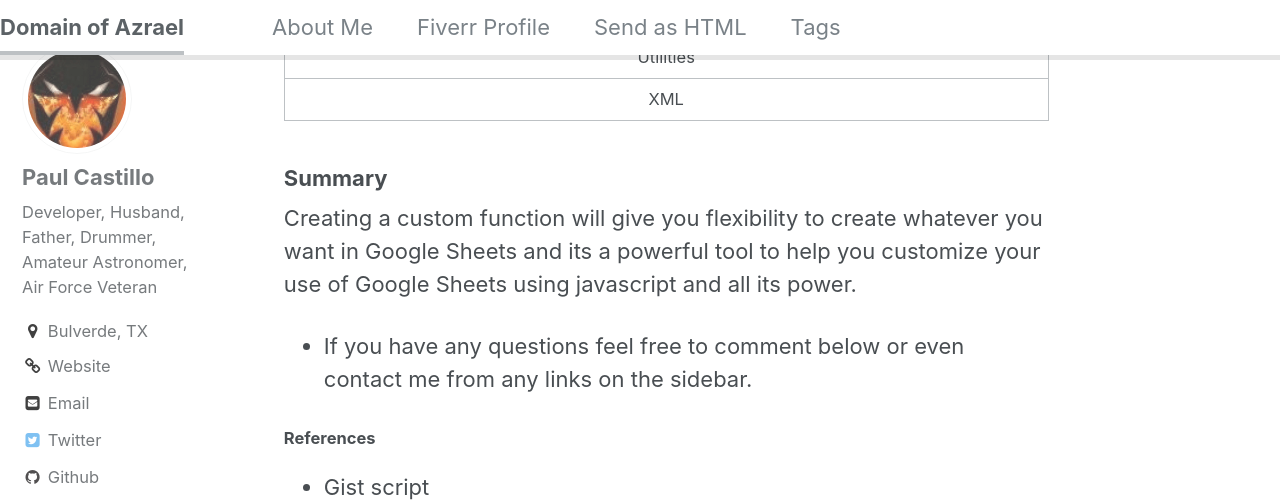
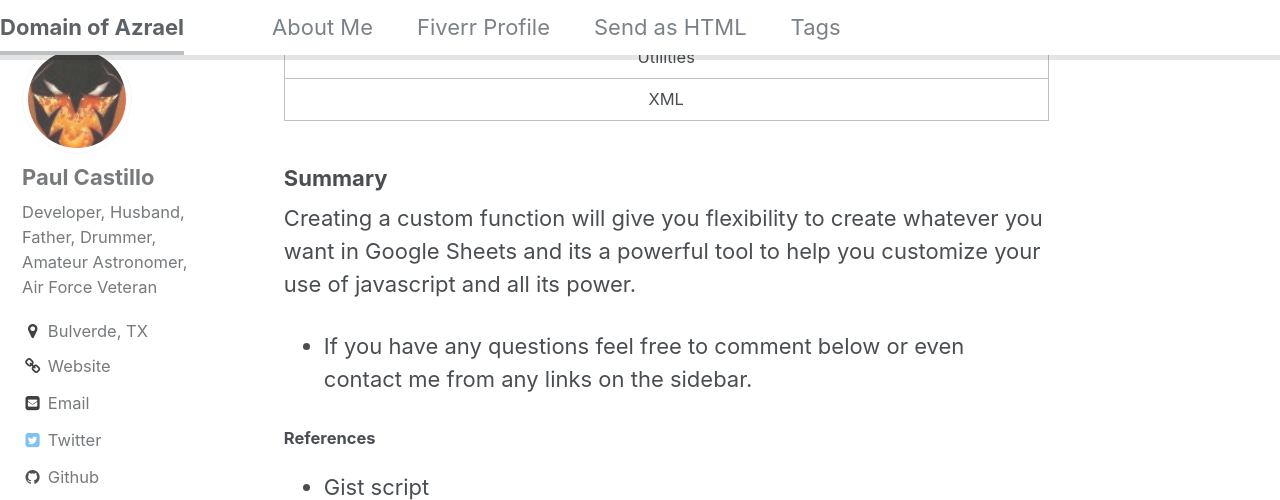
Before and after one commit to pcast01/pcast01.github.io, a Jekyll site: the page built from _posts/2017-06-29-Javascript-GoogleSheets-CustomFunction.md, in a window 1280 px wide and 900 px high, scrolled down 9088 px, cut to the strip 0-500 px from the top of the window. Built offline with Jekyll 4.4.1, drawn with Linux system fonts in a browser that asks for light colours; comment, search, counter and statistics services are not loaded.

Commit message:
Changed some wording.

```diff
--- a/_posts/2017-06-29-Javascript-GoogleSheets-CustomFunction.md
+++ b/_posts/2017-06-29-Javascript-GoogleSheets-CustomFunction.md
@@ -175,7 +175,7 @@ Custom functions can use these services offered by Google. Some are easier to co
 
 ### Summary
 
-Creating a custom function will give you flexibility to create whatever you want in Google Sheets and its a powerful tool to help you customize your use of Google Sheets using javascript and all its power.
+Creating a custom function will give you flexibility to create whatever you want in Google Sheets and its a powerful tool to help you customize your use of javascript and all its power.
 
 * If you have any questions feel free to comment below or even contact me from any links on the sidebar.
 
```
